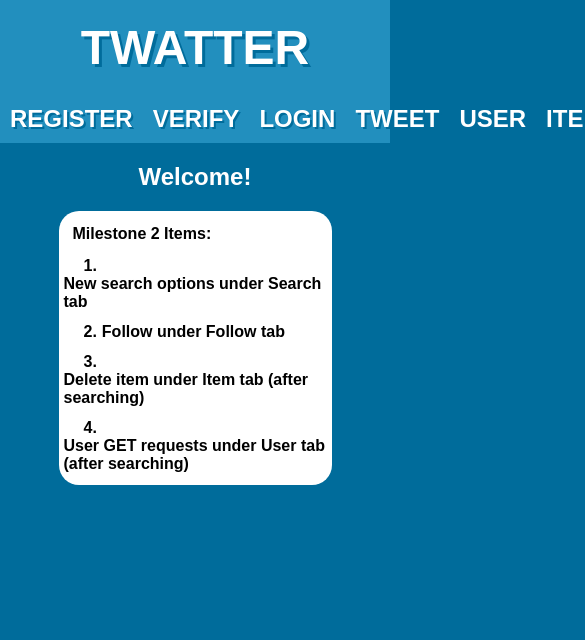
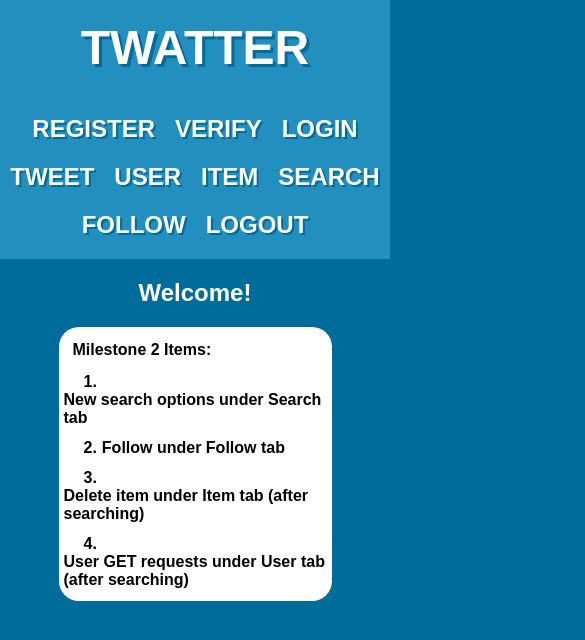
Before and after one commit to mszenczewski/twatter-frontend, a React (Create React App) app: page / in a window 390 px wide. Shown: the top 640 px of the page, 585 px wide, since content can reach past the window. Built offline with nearby package versions, Linux system fonts and the light colour scheme.

Commit message:
fix formatting for mobile

```diff
--- a/src/App.css
+++ b/src/App.css
@@ -23,7 +23,7 @@ body {
   font-weight: bold;
   text-decoration: none;
   text-shadow: 2px 2px var(--dark);
-  width: 126px;
+  display: inline-block;
 }
 
 .navbar_button:hover {
```
